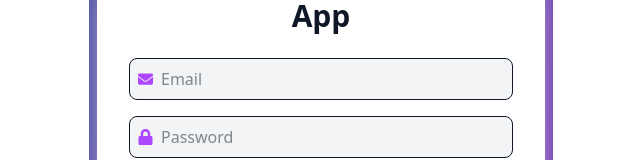
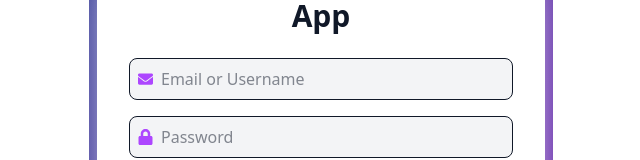
Before and after one commit to Amritesh15/Real-Time-Video-Call-App, a React (Vite) app in the folder client/: page /login in a window 1280 px wide. Shown: the part 323-483 px from the top of the page, without its empty margins (319-959 px from the left). Built offline with nearby package versions, Linux system fonts and the light colour scheme; no server answers.

Commit message:
login with username

```diff
--- a/client/src/apiClient.js
+++ b/client/src/apiClient.js
@@ -5,7 +5,7 @@ const apiClient = axios.create({
   baseURL: import.meta.env.VITE_API_BASE_URL,
   withCredentials: true, // This ensures cookies are sent with requests
 });
-console.log('API Base URL:', import.meta.env.VITE_API_BASE_URL);
+//console.log('API Base URL:', import.meta.env.VITE_API_BASE_URL);
 
 
 // Optionally, you can add request and response interceptors
--- a/client/src/pages/auth/Auth.jsx
+++ b/client/src/pages/auth/Auth.jsx
@@ -25,6 +25,15 @@ function Auth ({type}){
 
     const handleChange = (e) => {
         setFormData({ ...formData, [e.target.name]: e.target.value });
+    };
+
+    const handleIdentifierChange = (e) => {
+        const value = e.target.value;
+        setFormData((prev) => ({
+            ...prev,
+            email: value,
+            username: value,
+        }));
     };
     const handleSubmit = async (e) => {
         e.preventDefault();
@@ -102,11 +111,11 @@ function Auth ({type}){
                     <div className="flex items-center border rounded-lg p-2 bg-gray-100">
                         <FaEnvelope className="text-purple-500 mr-2" />
                         <input
-                            type="email"
+                            type="text"
                             name="email"
-                            placeholder="Email"
+                            placeholder={type === 'signup' ? 'Email' : 'Email or Username'}
                             className="w-full bg-transparent focus:outline-none"
-                            onChange={handleChange}
+                            onChange={type === 'signup' ? handleChange : handleIdentifierChange}
                             required
                         />
                     </div>
```
